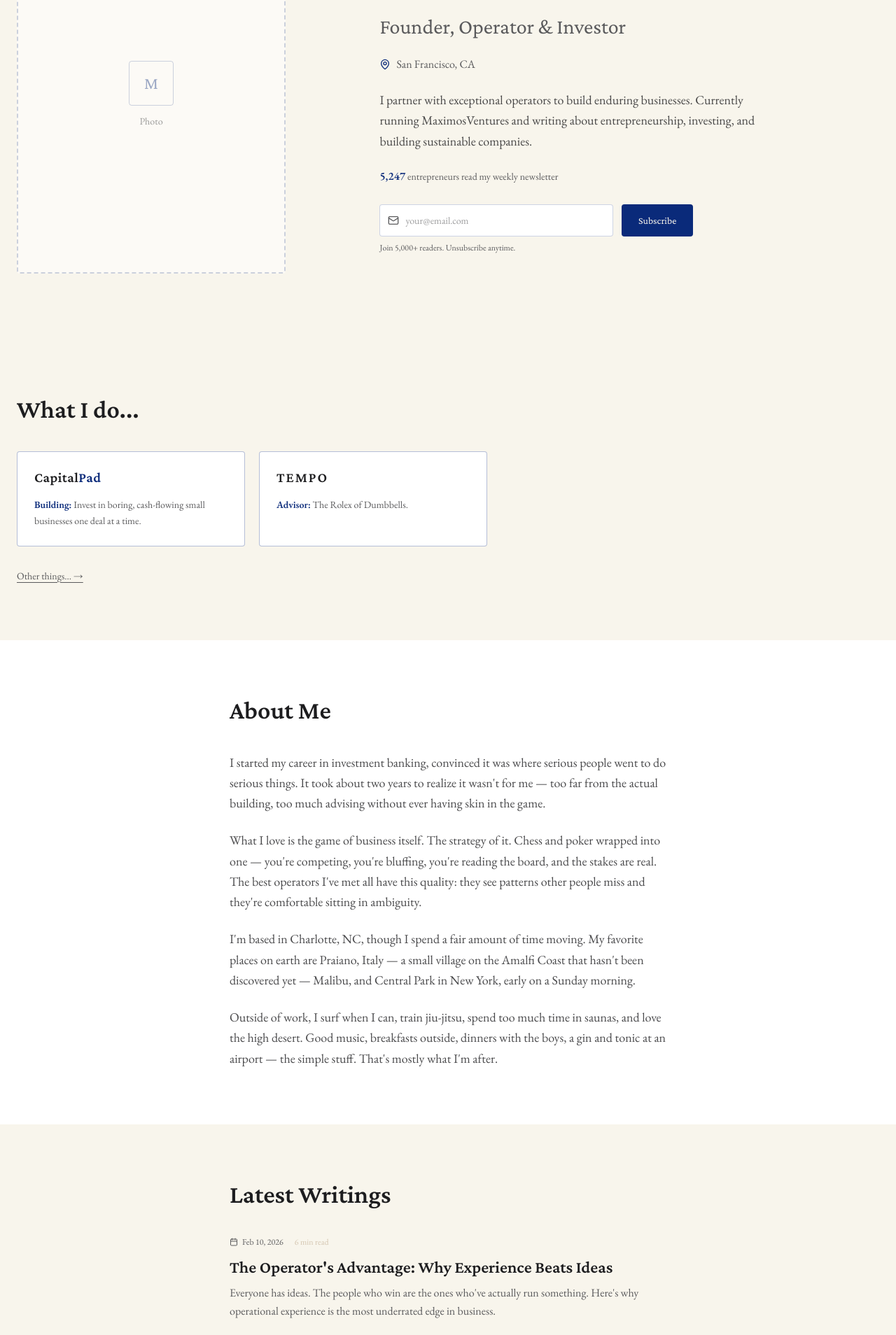
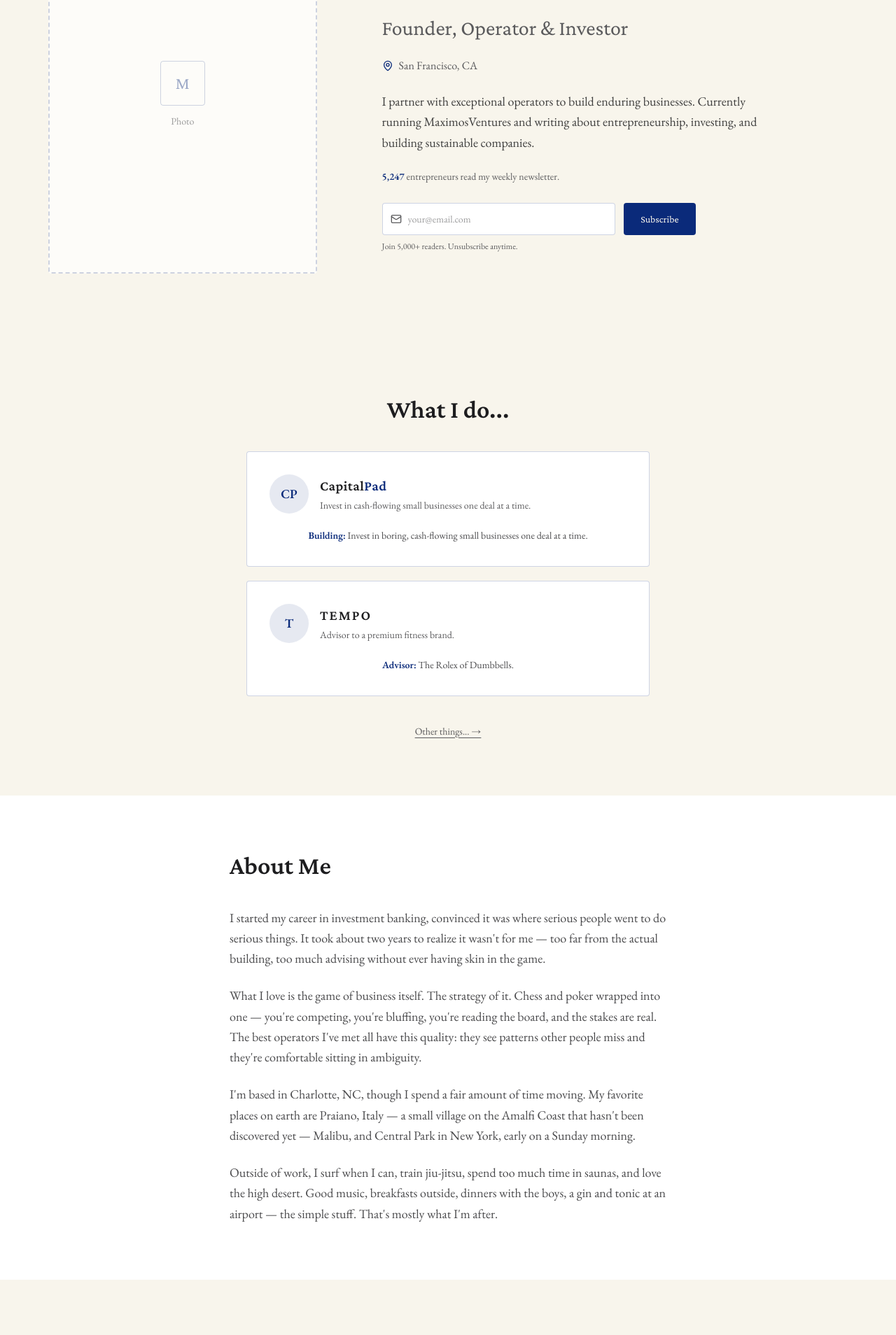
Before and after one commit to maxine928/personal-site, a React (Vite) app: page / in a window 1280 px wide. Shown: the part 280-2188 px from the top of the page at 70% size. Built offline with nearby package versions, Linux system fonts and the light colour scheme.

Commit message:
Update luxury layout and project cards for live site

```diff
--- a/src/components/ArticleCard.tsx
+++ b/src/components/ArticleCard.tsx
@@ -7,18 +7,20 @@ interface ArticleCardProps {
 
 export default function ArticleCard({ article }: ArticleCardProps) {
   return (
-    <article className="border-b border-royal-blue/10 py-8 group">
-      <div className="flex items-center gap-4 mb-3">
-        <span className="flex items-center gap-1.5 text-xs text-mid-gray font-body">
-          <Calendar size={12} />
+    <article className="group rounded-sm border border-royal-blue/10 bg-white p-8 transition-all hover:border-royal-blue/40">
+      <div className="flex flex-col sm:flex-row sm:items-center sm:justify-between gap-3 mb-5">
+        <span className="flex items-center gap-2 text-xs text-mid-gray font-body uppercase tracking-[0.2em]">
+          <Calendar size={14} />
           {article.date}
         </span>
-        <span className="text-xs text-muted-gold font-body">{article.readTime}</span>
+        <span className="text-xs text-muted-gold font-body uppercase tracking-[0.2em]">
+          {article.readTime}
+        </span>
       </div>
-      <h3 className="font-heading text-2xl font-semibold text-charcoal mb-2 group-hover:text-royal-blue transition-colors">
+      <h3 className="font-heading text-2xl font-semibold text-charcoal mb-3 group-hover:text-royal-blue transition-colors">
         {article.title}
       </h3>
-      <p className="font-body text-mid-gray leading-relaxed mb-4">{article.description}</p>
+      <p className="font-body text-mid-gray leading-relaxed mb-6">{article.description}</p>
       <a
         href={`/thoughts/${article.slug}`}
         className="inline-flex items-center gap-2 text-sm font-heading text-royal-blue hover:gap-3 transition-all"
--- a/src/components/OtherThingsModal.tsx
+++ b/src/components/OtherThingsModal.tsx
@@ -46,18 +46,33 @@ export default function OtherThingsModal({ isOpen, onClose }: OtherThingsModalPr
 
         <div className="space-y-5">
           <div className="p-5 bg-white border border-royal-blue/10 rounded-sm hover:border-royal-blue/30 transition-all">
-            <div className="flex items-center justify-between mb-2">
+            <div className="flex flex-col gap-4 mb-4 text-left">
+              <div className="flex flex-col sm:flex-row sm:items-center sm:justify-between gap-4">
+                <div className="flex items-center gap-4">
+                  <div className="flex h-14 w-14 items-center justify-center rounded-full bg-royal-blue/10 text-royal-blue text-lg font-semibold">
+                    O
+                  </div>
                   <OwnioLogo />
+                </div>
                 <span className="text-xs font-body text-royal-blue border border-royal-blue/20 px-2 py-0.5 rounded-sm">
                   Building
                 </span>
               </div>
-            <p className="font-body text-mid-gray text-sm">Own what you live.</p>
+              <p className="font-body text-mid-gray text-sm">
+                Own what you live.
+              </p>
+            </div>
           </div>
 
           <div className="p-5 bg-white border border-royal-blue/10 rounded-sm hover:border-royal-blue/30 transition-all">
-            <div className="flex items-center justify-between mb-2">
+            <div className="flex flex-col gap-4 mb-4 text-left">
+              <div className="flex flex-col sm:flex-row sm:items-center sm:justify-between gap-4">
+                <div className="flex items-center gap-4">
+                  <div className="flex h-14 w-14 items-center justify-center rounded-full bg-royal-blue/10 text-royal-blue text-lg font-semibold">
+                    I
+                  </div>
                   <InternalyLogo />
+                </div>
                 <span className="text-xs font-body text-mid-gray border border-muted-gold/40 px-2 py-0.5 rounded-sm">
                   Failed
                 </span>
@@ -69,5 +84,6 @@ export default function OtherThingsModal({ isOpen, onClose }: OtherThingsModalPr
           </div>
         </div>
       </div>
+    </div>
   )
 }
--- a/src/pages/Home.tsx
+++ b/src/pages/Home.tsx
@@ -29,15 +29,14 @@ export default function Home() {
   const recentArticles = articles.slice(0, 3)
 
   return (
-    <div className="min-h-screen bg-cream">
+    <div className="min-h-screen bg-cream text-charcoal">
       <Header sticky={false} />
 
       {/* Hero */}
       <section className="min-h-[calc(100vh-100px)] max-w-7xl mx-auto px-6 flex items-center py-16">
-        <div className="animate-fade-in-up w-full grid grid-cols-1 lg:grid-cols-5 gap-12 lg:gap-16 items-center">
-          {/* Photo — 40% */}
-          <div className="lg:col-span-2">
-            <div className="aspect-[3/4] border-2 border-dashed border-royal-blue/20 rounded-sm flex items-center justify-center bg-white/50 max-w-sm mx-auto lg:mx-0">
+        <div className="animate-fade-in-up w-full grid grid-cols-1 lg:grid-cols-[0.4fr_0.6fr] gap-12 items-center">
+          <div className="lg:self-end">
+            <div className="aspect-[3/4] border-2 border-dashed border-royal-blue/20 rounded-sm bg-white/70 flex items-center justify-center mx-auto max-w-sm">
               <div className="text-center">
                 <div className="w-16 h-16 border border-royal-blue/20 rounded-sm flex items-center justify-center mx-auto mb-3">
                   <span className="font-heading text-2xl text-royal-blue/40">M</span>
@@ -47,10 +46,9 @@ export default function Home() {
             </div>
           </div>
 
-          {/* Content — 60% */}
-          <div className="lg:col-span-3 space-y-6">
+          <div className="space-y-6 lg:pr-8">
             <div>
-              <h1 className="font-heading text-6xl sm:text-7xl lg:text-8xl font-semibold text-charcoal leading-none tracking-tight mb-4">
+              <h1 className="font-heading text-6xl sm:text-7xl lg:text-8xl font-semibold leading-none tracking-tight mb-4">
                 Maximos
               </h1>
               <p className="font-heading text-2xl sm:text-3xl text-mid-gray font-normal">
@@ -63,15 +61,14 @@ export default function Home() {
               <span>San Francisco, CA</span>
             </div>
 
-            <p className="font-body text-lg text-charcoal/80 leading-relaxed max-w-xl">
+            <p className="font-body text-lg text-charcoal/85 leading-relaxed max-w-xl">
               I partner with exceptional operators to build enduring businesses. Currently running
               MaximosVentures and writing about entrepreneurship, investing, and building sustainable
               companies.
             </p>
 
             <p className="font-body text-sm text-mid-gray">
-              <span className="font-semibold text-royal-blue text-base">5,247</span>{' '}
-              entrepreneurs read my weekly newsletter
+              <span className="font-semibold text-royal-blue">5,247</span> entrepreneurs read my weekly newsletter.
             </p>
 
             <div className="max-w-md pt-1">
@@ -82,23 +79,33 @@ export default function Home() {
       </section>
 
       {/* What I Do */}
-      <section className="py-20 max-w-7xl mx-auto px-6">
-        <h2 className="font-heading text-3xl sm:text-4xl font-semibold text-charcoal mb-10">
+      <section className="py-20">
+        <div className="max-w-7xl mx-auto px-6 text-center">
+          <h2 className="font-heading text-3xl sm:text-4xl font-semibold mb-10 text-charcoal">
             What I do...
           </h2>
-        <div className="grid grid-cols-1 sm:grid-cols-2 gap-5 max-w-2xl">
+
+          <div className="mx-auto max-w-xl space-y-5">
             <a
               href="https://capitalpad.com"
               target="_blank"
               rel="noopener noreferrer"
-            className="bg-white border border-royal-blue/30 rounded-sm p-6 hover:border-royal-blue/60 transition-all group"
+              className="group block rounded-sm border border-royal-blue/20 bg-white px-8 py-8 transition-all hover:border-royal-blue/40"
             >
-            <div className="mb-4 h-6 flex items-center">
+              <div className="flex flex-col sm:flex-row sm:items-center gap-4 mb-5 text-left">
+                <div className="flex h-14 w-14 flex-shrink-0 items-center justify-center rounded-full bg-royal-blue/10 text-royal-blue text-lg font-semibold">
+                  CP
+                </div>
+                <div className="min-w-0">
                   <CapitalPadLogo />
+                  <p className="font-body text-sm text-mid-gray mt-2 sm:mt-1">
+                    Invest in cash-flowing small businesses one deal at a time.
+                  </p>
                 </div>
-            <p className="font-body text-mid-gray text-sm leading-relaxed">
-              <span className="text-royal-blue font-semibold">Building:</span>{' '}
-              Invest in boring, cash-flowing small businesses one deal at a time.
+              </div>
+              <p className="font-body text-sm text-charcoal/80 leading-relaxed">
+                <span className="text-royal-blue font-semibold">Building:</span> Invest in boring,
+                cash-flowing small businesses one deal at a time.
               </p>
             </a>
 
@@ -106,24 +113,32 @@ export default function Home() {
               href="https://tempoweights.com"
               target="_blank"
               rel="noopener noreferrer"
-            className="bg-white border border-royal-blue/30 rounded-sm p-6 hover:border-royal-blue/60 transition-all group"
+              className="group block rounded-sm border border-royal-blue/20 bg-white px-8 py-8 transition-all hover:border-royal-blue/40"
             >
-            <div className="mb-4 h-6 flex items-center">
+              <div className="flex flex-col sm:flex-row sm:items-center gap-4 mb-5 text-left">
+                <div className="flex h-14 w-14 flex-shrink-0 items-center justify-center rounded-full bg-royal-blue/10 text-royal-blue text-lg font-semibold">
+                  T
+                </div>
+                <div className="min-w-0">
                   <TempoLogo />
+                  <p className="font-body text-sm text-mid-gray mt-2 sm:mt-1">
+                    Advisor to a premium fitness brand.
+                  </p>
                 </div>
-            <p className="font-body text-mid-gray text-sm leading-relaxed">
-              <span className="text-royal-blue font-semibold">Advisor:</span>{' '}
-              The Rolex of Dumbbells.
+              </div>
+              <p className="font-body text-sm text-charcoal/80 leading-relaxed">
+                <span className="text-royal-blue font-semibold">Advisor:</span> The Rolex of Dumbbells.
               </p>
             </a>
           </div>
 
           <button
             onClick={() => setModalOpen(true)}
-          className="mt-8 font-body text-sm text-mid-gray hover:text-charcoal transition-colors underline underline-offset-4"
+            className="mt-10 font-body text-sm text-mid-gray hover:text-charcoal transition-colors underline underline-offset-4"
           >
             Other things... →
           </button>
+        </div>
       </section>
 
       {/* About Me */}
@@ -159,11 +174,12 @@ export default function Home() {
       </section>
 
       {/* Latest Writings */}
-      <section className="py-20 max-w-2xl mx-auto px-6">
+      <section className="py-20">
+        <div className="max-w-2xl mx-auto px-6">
           <h2 className="font-heading text-3xl sm:text-4xl font-semibold text-charcoal mb-2">
             Latest Writings
           </h2>
-        <div>
+          <div className="space-y-6">
             {recentArticles.map((article) => (
               <ArticleCard key={article.id} article={article} />
             ))}
@@ -176,6 +192,7 @@ export default function Home() {
               View all articles →
             </Link>
           </div>
+        </div>
       </section>
 
       <Footer />
--- a/src/pages/Thoughts.tsx
+++ b/src/pages/Thoughts.tsx
@@ -6,28 +6,28 @@ import { articles } from '../data/articles'
 
 export default function Thoughts() {
   return (
-    <div className="min-h-screen bg-cream">
+    <div className="min-h-screen bg-cream text-charcoal">
       <Header sticky={true} />
 
       {/* Hero */}
-      <section className="py-20 max-w-2xl mx-auto px-6">
+      <section className="py-20 max-w-2xl mx-auto px-6 text-center">
         <h1 className="font-heading text-5xl sm:text-6xl font-semibold text-charcoal mb-4">
           Thoughts
         </h1>
-        <p className="font-body text-lg text-mid-gray leading-relaxed max-w-lg">
+        <p className="font-body text-lg text-mid-gray leading-relaxed max-w-2xl mx-auto">
           Reflections on building, investing, and creating lasting value in business.
         </p>
       </section>
 
       {/* Articles */}
-      <section className="max-w-2xl mx-auto px-6">
+      <section className="max-w-2xl mx-auto px-6 space-y-6">
         {articles.map((article) => (
           <ArticleCard key={article.id} article={article} />
         ))}
       </section>
 
       {/* Old writings */}
-      <div className="max-w-2xl mx-auto px-6 py-10 border-t border-royal-blue/10 mt-2">
+      <div className="max-w-2xl mx-auto px-6 py-10 border-t border-royal-blue/10 mt-10">
         <a
           href="https://www.clippings.me/maxharrison"
           target="_blank"
@@ -39,7 +39,7 @@ export default function Thoughts() {
       </div>
 
       {/* Newsletter */}
-      <section className="py-16 bg-white">
+      <section className="py-20 bg-white">
         <div className="max-w-2xl mx-auto px-6">
           <h2 className="font-heading text-2xl sm:text-3xl font-semibold text-charcoal mb-2">
             To keep up with me...
```
Lines whose indentation alone changed are shown as unchanged.
